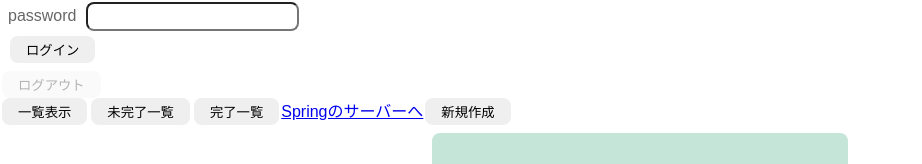
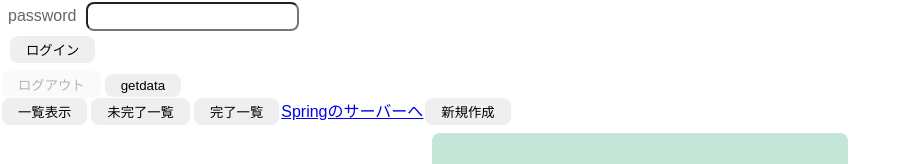
Before and after one commit to satsumabayashi-git/TaskSmasherFront_heroku, a React (Vite) app: page / in a window 1280 px wide. Shown: the part 141-305 px from the top of the page, without its empty margins (0-922 px from the left). Built offline with nearby package versions, Linux system fonts and the light colour scheme; no server answers.

Commit message:
PATCH:cookie設定

```diff
--- a/src/Todo.jsx
+++ b/src/Todo.jsx
@@ -363,8 +363,10 @@ export const Todo = () => {
     }
   }
 
-  // async function getdata() {
-  // }
+  async function getdata() {
+    const cookies = cookie.parse(document.cookie);
+    console.log(cookies);
+  }
 
   return (
     <>
@@ -374,6 +376,7 @@ export const Todo = () => {
       <button onClick={logout} disabled={!isLogin}>
         ログアウト
       </button>
+      <button onClick={getdata}>getdata</button>
       <br></br>
       <button onClick={getIndex}>一覧表示</button>
       <button onClick={getIncompleteToDo}>未完了一覧</button>
```
